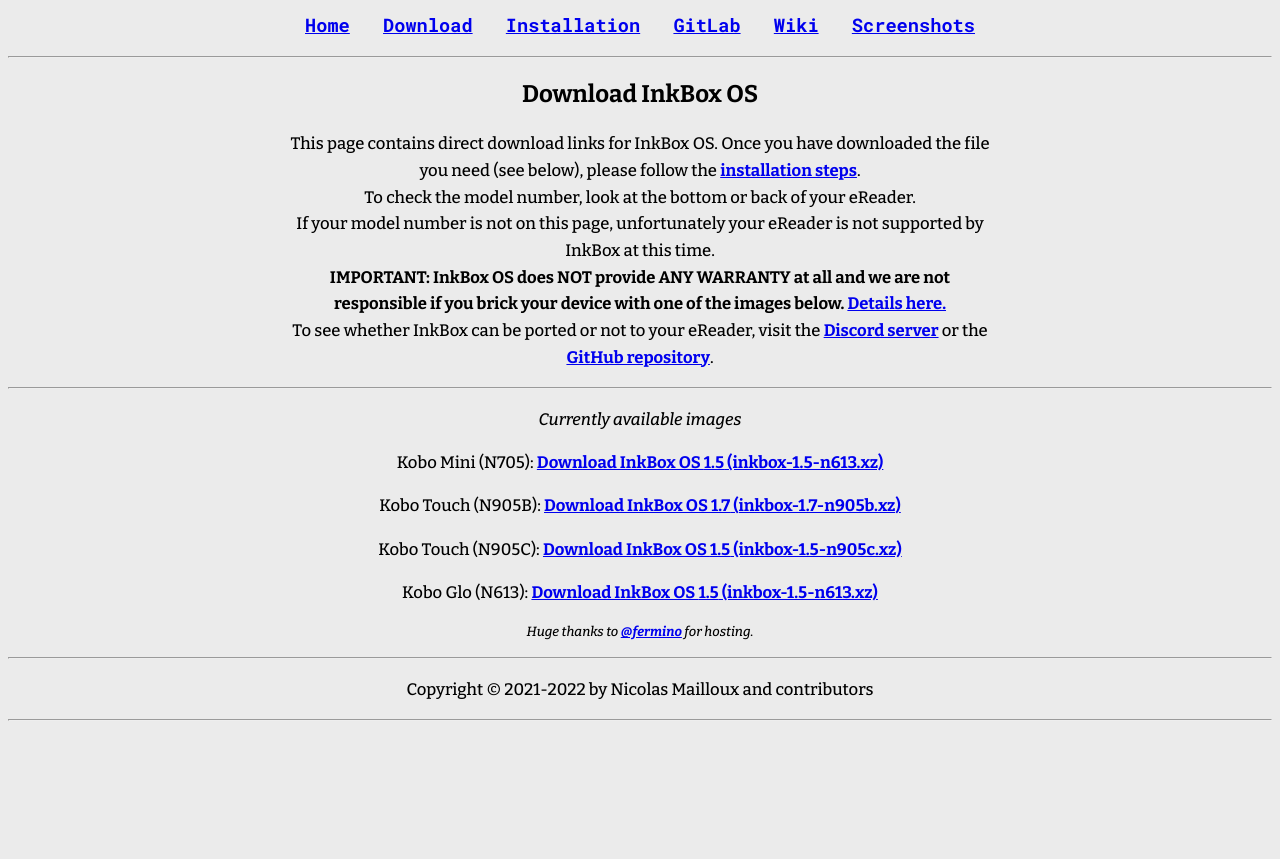
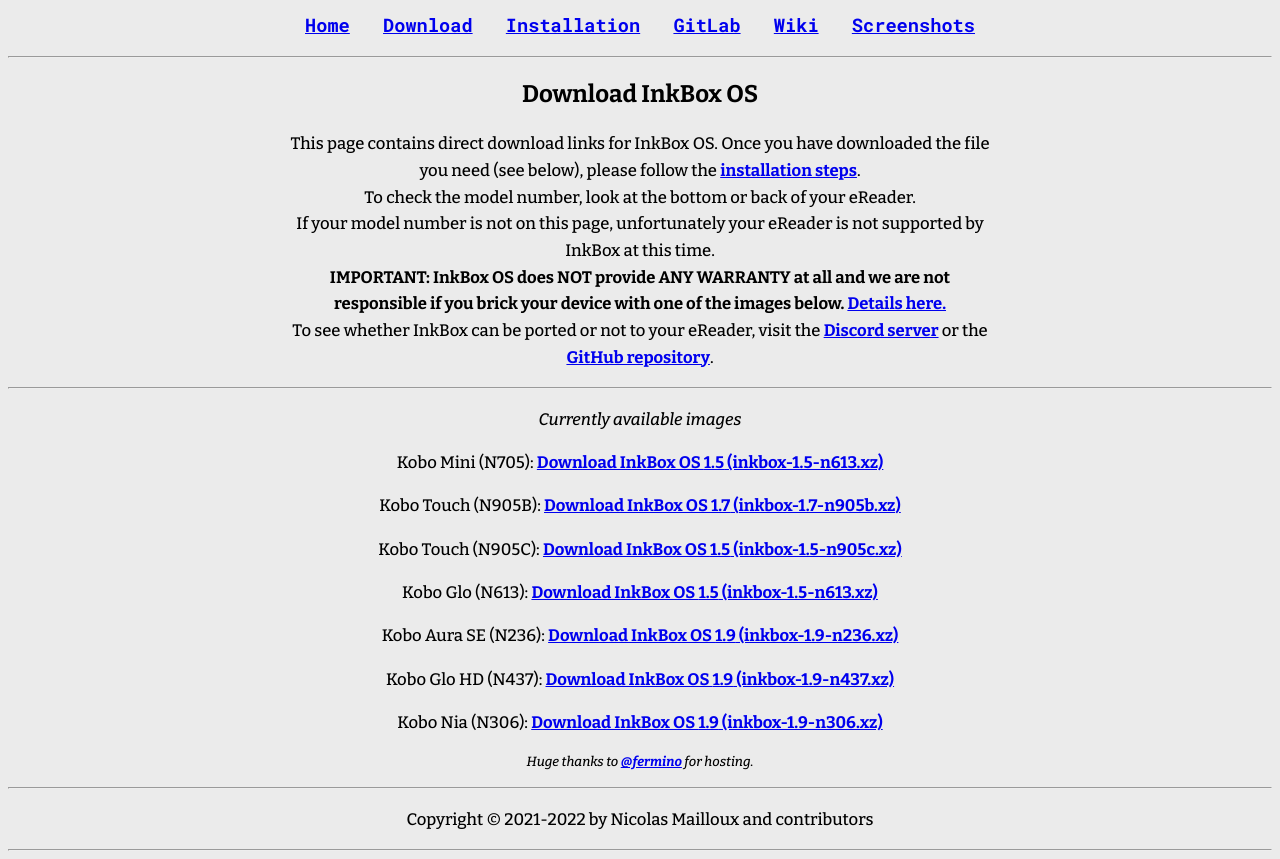
Before and after one commit to Quill-OS/inkbox.ddns.net, a plain HTML site: page downloads.html in a window 1280 px wide. Shown: the part 155-1014 px from the top of the page. Before the commit the page ends 884 px from the top, so only its background shows below. Drawn offline with nearby package versions, Linux system fonts and the light colour scheme.

Commit message:
Add download links to newly supported devices' images

```diff
--- a/downloads.html
+++ b/downloads.html
@@ -14,6 +14,9 @@
 			<p>Kobo Touch (N905B): <a href="http://23.163.0.39/bundles/inkbox/native/n905b/inkbox-1.7-n905b.xz">Download InkBox OS <strong>1.7</strong> (inkbox-1.7-n905b.xz)</a></p>
 			<p>Kobo Touch (N905C): <a href="http://23.163.0.39/bundles/inkbox/native/n905c/inkbox-1.5-n905c.xz">Download InkBox OS <strong>1.5</strong> (inkbox-1.5-n905c.xz)</a></p>
 			<p>Kobo Glo (N613): <a href="http://23.163.0.39/bundles/inkbox/native/n613/inkbox-1.5-n613.xz">Download InkBox OS <strong>1.5</strong> (inkbox-1.5-n613.xz)</a></p>
+			<p>Kobo Aura SE (N236): <a href="http://23.163.0.39/bundles/inkbox/native/n236/inkbox-1.9-n236.xz">Download InkBox OS <strong>1.9</strong> (inkbox-1.9-n236.xz)</a></p>
+			<p>Kobo Glo HD (N437): <a href="http://23.163.0.39/bundles/inkbox/native/n437/inkbox-1.9-n437.xz">Download InkBox OS <strong>1.9</strong> (inkbox-1.9-n437.xz)</a></p>
+			<p>Kobo Nia (N306): <a href="http://23.163.0.39/bundles/inkbox/native/n306/inkbox-1.9-n306.xz">Download InkBox OS <strong>1.9</strong> (inkbox-1.9-n306.xz)</a></p>
 			<p class="small"><i>Huge thanks to <a href="https://github.com/fermino/">@fermino</a> for hosting.</i></p>
 		</center>
 		<script id="bottompage" src="bottompage.js"></script>
```
